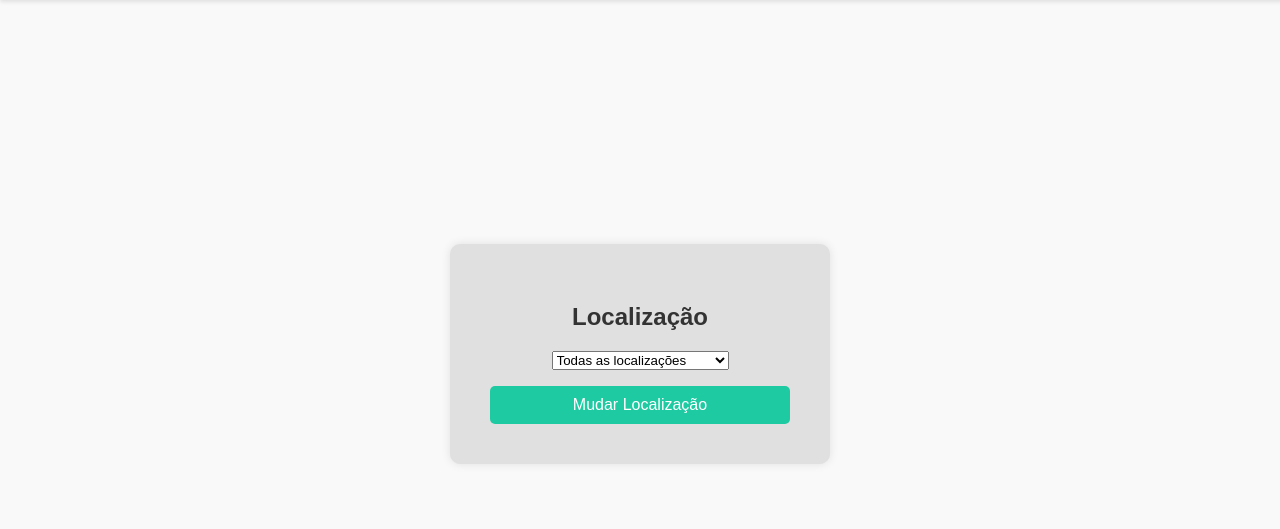
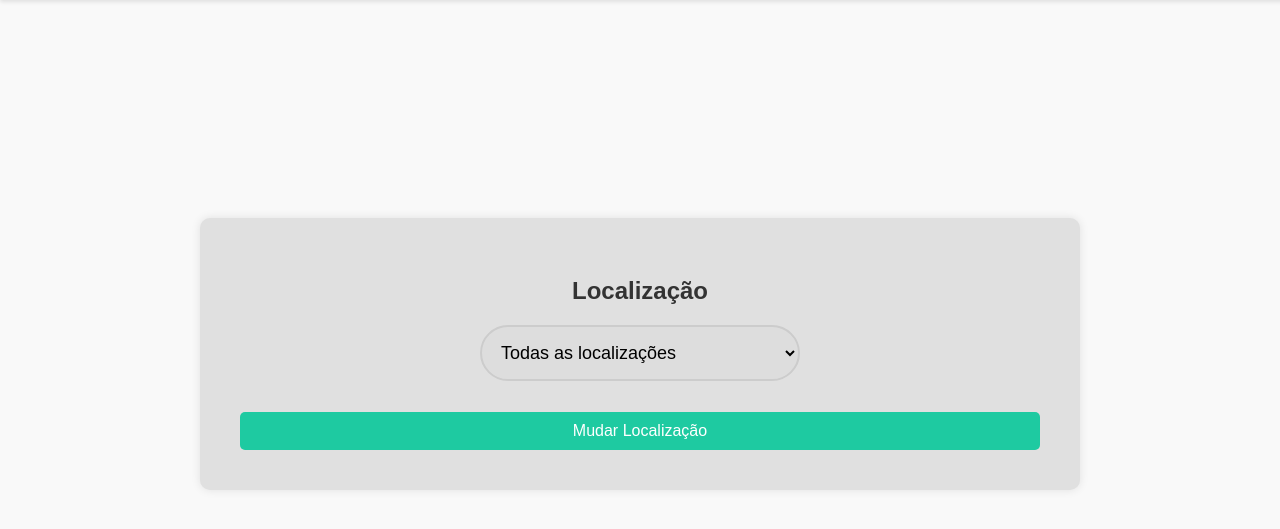
Before and after one commit to MayaBrito/EmprestAqui, a Flask app: template templates/change_location.html in a window 1280 px wide. Shown: the part 46-575 px from the top of the page. Run offline with Flask 3, Linux system fonts and the light colour scheme; the template is opened without the code that fills it: values that come from a table or form of the project are taken from there, others are empty.

Commit message:
fix style

```diff
--- a/templates/change_location.html
+++ b/templates/change_location.html
@@ -42,8 +42,28 @@
             border-radius: 10px;
             box-shadow: 0px 0px 10px rgba(0, 0, 0, 0.1);
             text-align: center;
-            max-width: 300px;
+            max-width: 800px;
             width: 100%;
+        }
+
+        .form-group {
+            margin-bottom: 15px;
+        }
+
+        .form-group select {
+            width: 40%;
+            padding: 15px;
+            border-radius: 50px;
+            border: 2px solid #ccc;
+            background-color: #ddd;
+            font-size: 18px;
+            box-sizing: border-box;
+            margin-bottom: 15px;
+        }
+
+        .form-group select:focus {
+            outline: none;
+            border-color: #007BFF;
         }
 
         h2 {
```
Also changed, not shown: templates/register.html (+31 -0 lines), templates/user.html (+7 -3 lines).
